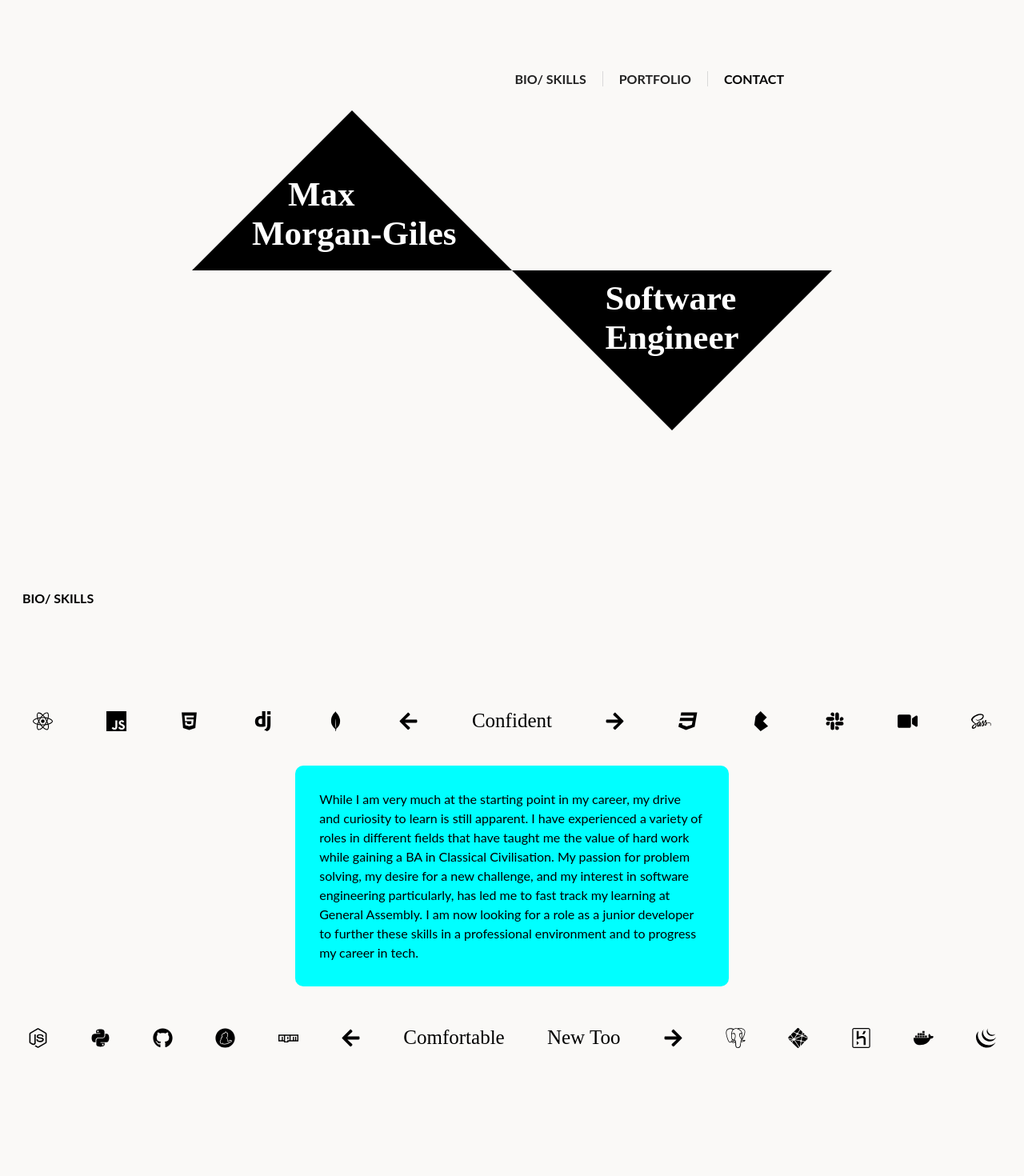
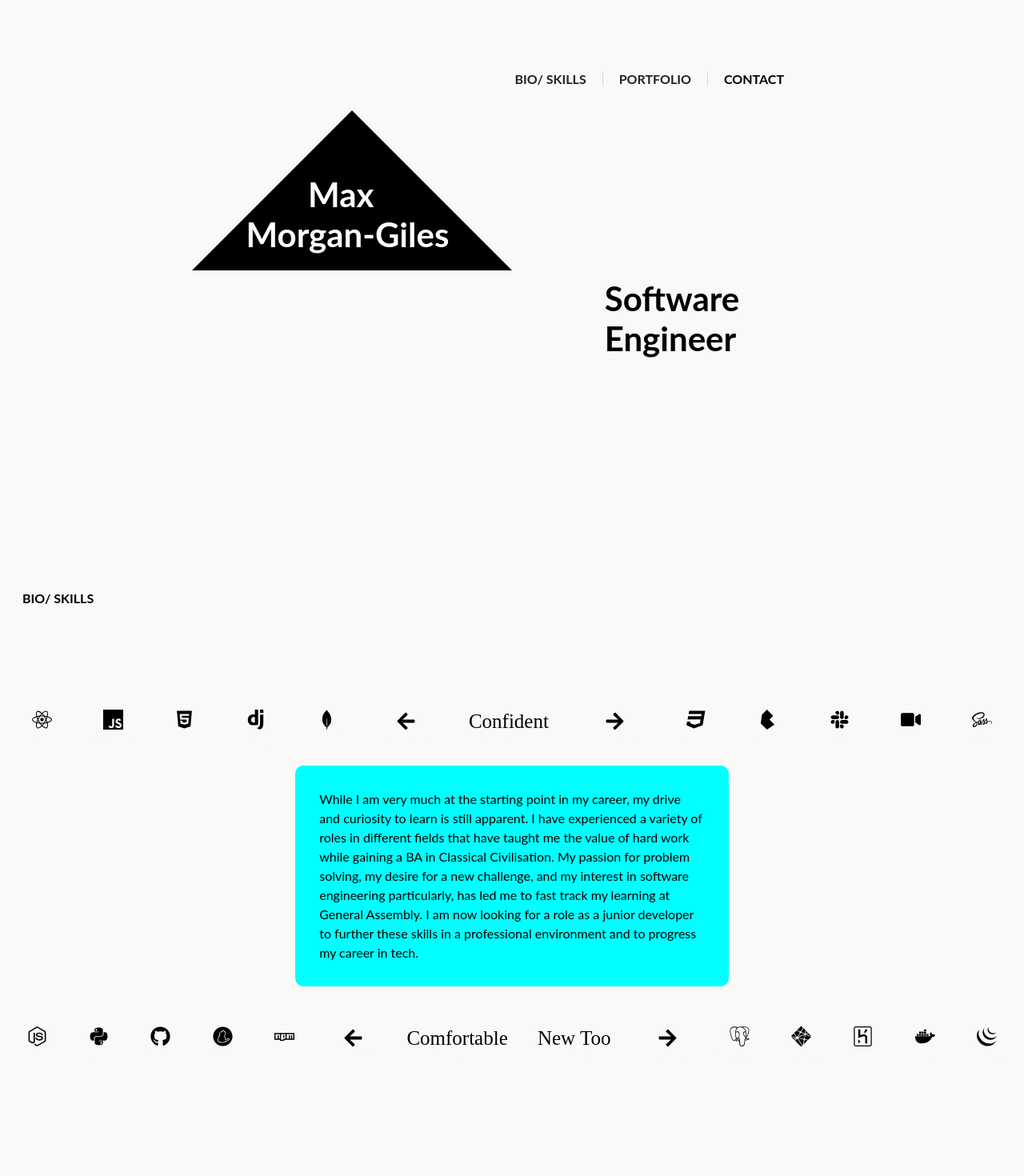
Before and after one commit to maccymg/Portfolio, a React (Create React App) app: page / in a window 1280 px wide. Shown: the top 1470 px of the page at 80% size. Built offline with nearby package versions, Linux system fonts and the light colour scheme.

Commit message:
icon-hover

```diff
--- a/src/components/common/Home.js
+++ b/src/components/common/Home.js
@@ -6,20 +6,52 @@ import BioSkills from '../info/BioSkills'
 import Contact from '../info/Contact'
 
 function Home() {
+
+  const [isWhite, setIsWhite] = React.useState(true)
+
+  React.useEffect(() => {
+
+    const color = setInterval(() => {
+      setIsWhite(!isWhite)
+    }, 3000)
+    return () => clearInterval(color)
+
+  })
+
+
+
+
+
   return (
     <div className="main">
       <Nav />
       <div className="shape-container">
-        <div className="shape">
-          <div className="shape-text">Max</div>
-          <div className="shape-text-bottom">Morgan-Giles</div>
-        </div>
-        <div className="shape-bottom">
-          <div className="text-container">
-            <div className="shape-text-right">Software</div>
-            <div className="shape-text-right-b">Engineer</div>
+        {isWhite ?
+          <div className="shape s-black">
+            <div className="shape-text s-t-white">Max</div>
+            <div className="shape-text-bottom s-t-white">Morgan-Giles</div>
           </div>
-        </div>
+          :
+          <div className="shape s-white">
+            <div className="shape-text s-t-black">Max</div>
+            <div className="shape-text-bottom s-t-black">Morgan-Giles</div>
+          </div>
+        }
+        {isWhite ?
+          <div className="shape-bottom s-b-white">
+            <div className="text-container">
+              <div className="shape-text-right s-t-black">Software</div>
+              <div className="shape-text-right-b s-t-black">Engineer</div>
+            </div>
+          </div>
+          :
+          <div className="shape-bottom s-b-black">
+            <div className="text-container">
+              <div className="shape-text-right s-t-white">Software</div>
+              <div className="shape-text-right-b s-t-white">Engineer</div>
+            </div>
+          </div>
+        }
       </div>
       <BioSkills />
       <Portfolio />
--- a/src/components/info/BioSkills.js
+++ b/src/components/info/BioSkills.js
@@ -5,6 +5,8 @@ import { SiJavascript, SiDjango, SiMongodb, SiPostgresql, SiBulma, SiNetlify, Si
 
 
 function BioSkills() {
+
+
   return (
     <div className="bio-skills-container">
       <div className="section-title-container">
@@ -12,19 +14,58 @@ function BioSkills() {
       </div>
       <div className="icon-container">
         <div className="icons">
+          <div className="icons-div">
             <FaReact />
+            <div className="icon-text">React</div>
+          </div>
+          <div className="icons-div">
             <SiJavascript />
+            <div className="icon-text">JavaScript</div>
+          </div>
+          <div className="icons-div">
             <FaHtml5 />
+            <div className="icon-text">HTML5</div>
+          </div>
+          <div className="icons-div">
             <SiDjango />
+            <div className="icon-text">Django</div>
+          </div>
+          <div className="icons-div">
             <SiMongodb />
+            <div className="icon-text">MongoDb</div>
+          </div>
+          <div className="icons-div">
             <FaArrowLeft />
+            <div className="icon-text-none">ArrowLeft</div>
+          </div>
+          <div className="icons-div">
             <div>Confident</div>
+            <div className="icon-text-none">Confident</div>
+          </div>
+          <div className="icons-div">
             <FaArrowRight />
+            <div className="icon-text-none">ArrowRight</div>
+          </div>
+          <div className="icons-div">
             <FaCss3 />
+            <div className="icon-text">CSS3</div>
+          </div>
+          <div className="icons-div">
             <SiBulma />
+            <div className="icon-text">Bulma</div>
+          </div>
+          <div className="icons-div">
             <FaSlack />
+            <div className="icon-text">Slack</div>
+          </div>
+          <div className="icons-div">
             <FaVideo />
+            <div className="icon-text">Zoom</div>
+          </div>
+          <div className="icons-div">
             <FaSass />
+            <div className="icon-text">Sass</div>
+          </div>
         </div>
       </div>
       <div className="bio-main">
@@ -36,20 +77,62 @@ function BioSkills() {
       </div>
       <div className="icon-container">
         <div className="icons">
+          <div className="icons-div">
             <FaNodeJs />
+            <div className="icon-text">NodeJs</div>
+          </div>
+          <div className="icons-div">
             <FaPython />
+            <div className="icon-text">Python</div>
+          </div>
+          <div className="icons-div">
             <FaGithub />
+            <div className="icon-text">Github</div>
+          </div>
+          <div className="icons-div">
             <FaYarn />
+            <div className="icon-text">Yarn</div>
+          </div>
+          <div className="icons-div">
             <FaNpm />
+            <div className="icon-text">Npm</div>
+          </div>
+          <div className="icons-div">
             <FaArrowLeft />
+            <div className="icon-text-none">ArrowLeft</div>
+          </div>
+          <div className="icons-div">
             <div>Comfortable</div>
+            <div className="icon-text-none">Comfortable</div>
+          </div>
+          <div className="icons-div">
             <div>New Too</div>
+            <div className="icon-text-none">New Too</div>
+          </div>
+          <div className="icons-div">
             <FaArrowRight />
+            <div className="icon-text-none">ArrowRight</div>
+          </div>
+          <div className="icons-div">
             <SiPostgresql />
+            <div className="icon-text">Postgresql</div>
+          </div>
+          <div className="icons-div">
             <SiNetlify />
+            <div className="icon-text">Netflify</div>
+          </div>
+          <div className="icons-div">
             <SiHeroku />
+            <div className="icon-text">Heroku</div>
+          </div>
+          <div className="icons-div">
             <FaDocker />
+            <div className="icon-text">Docker</div>
+          </div>
+          <div className="icons-div">
             <SiJquery />
+            <div className="icon-text">Jquery</div>
+          </div>
         </div>
       </div>
     </div>
--- a/src/components/info/Contact.js
+++ b/src/components/info/Contact.js
@@ -19,10 +19,10 @@ function Contact() {
       <div className="contact-main">
         <div className="contact-icons">
           <IoMdMail onClick={() => Linking.openURL('mailto:maxmorgangiles@gmail.com') }className="contact-icon"/>
-          <a href="https://www.github.com/maccymg">
+          <a href="https://www.github.com/maccymg" rel="noreferrer" target="_blank">
             <FaGithub className="contact-icon"/>
           </a>
-          <a href="https://www.linkedin.com/in/max-mg">
+          <a href="https://www.linkedin.com/in/max-mg" rel="noreferrer" target="_blank">
             <IoLogoLinkedin className="contact-icon"/>
           </a>
         </div>
--- a/src/styles/main.scss
+++ b/src/styles/main.scss
@@ -57,13 +57,21 @@ html {
   width: 0;
   height: 0;
   border: 200px solid transparent;
-  border-bottom-color: black;
+  // border-bottom-color: black;
   position: relative;
   top: -200px;
   display: flex;
   flex-direction: column;
   align-items: center;
   justify-content: flex-start;
+}
+
+.s-white {
+  border-bottom-color: #faf9f7;
+}
+
+.s-black {
+  border-bottom-color: black;
 }
 
 .shape-bottom {
@@ -78,6 +86,14 @@ html {
   align-items: center;
 }
 
+.s-b-black {
+  border-top-color: black;
+}
+
+.s-b-white {
+  border-top-color: #faf9f7
+}
+
 .shape-container {
   display: flex;
   flex-direction: row;
@@ -85,37 +101,50 @@ html {
 }
 
 .shape-text {
-  color: white;
+  // color: white;
   display: flex;
   align-items: flex-end;
   justify-content: flex-start;
   height: 200px;
   width: 200px;
   margin-top: 80px;
-  font-size: 43px;
+  font-size: 42px;
   font-weight: bold;
-  margin-left: 40px;
+  margin-left: 90px;
+  font-family: "Lato", "helvetica neue", helvetica, sans-serif;
 }
 
+.s-t-black {
+  color: black;
+}
+
+.s-t-white {
+  color: white;
+}
+
+
 .shape-text-bottom {
-  color: white;
+  // color: white;
   height: 200px;
   width: 300px;
-  font-size: 43px;
+  font-size: 42px;
   font-weight: bold;
-  margin-left: 50px;
+  margin-left: 35px;
+  font-family: "Lato", "helvetica neue", helvetica, sans-serif;
 }
 
 .shape-text-right {
-  font-size: 43px;
+  font-size: 42px;
   font-weight: bold;
-  color: white;
+  font-family: "Lato", "helvetica neue", helvetica, sans-serif;
+  // color: white;
 }
 
 .shape-text-right-b {
-  font-size: 43px;
+  font-size: 42px;
   font-weight: bold;
-  color: white;
+  font-family: "Lato", "helvetica neue", helvetica, sans-serif;
+  // color: white;
 }
 
 .text-container {
@@ -236,7 +265,7 @@ html {
 }
 
 .p-info-container {
-  margin: 0px 140px;
+  margin: 0px 80px;
   display: flex;
   flex-direction: column;
   align-items: center;
@@ -248,7 +277,7 @@ html {
 }
 
 .p-info-white {
-  margin: 0px 140px;
+  margin: 0px 80px;
   h1 {
     color: white;
   }
@@ -265,6 +294,20 @@ html {
   width: 450px;
   height: 270px;
   border: 1px solid black;
+}
+
+.project-links-container {
+  display: flex;
+  width: 200px;
+  justify-content: space-between;
+  margin-top: 10px;
+}
+
+.project-links {
+  text-decoration: none;
+  &:hover {
+    color: blue;
+  }
 }
 
 // * Bio Skills
@@ -337,6 +380,64 @@ html {
   color: black;
 }
 
+.icon-names {
+  display: flex;
+}
+
+.icon-names-left {
+  display: flex;
+}
+
+.icon-names-right {
+  display: flex;
+  margin-left: 50px;
+}
+
+.icon-text {
+  font-family: "Lato", "helvetica neue", helvetica, sans-serif;
+  font-weight: bold;
+  display: flex;
+  align-items: flex-end;
+  justify-content: center;
+  color: #faf9f7;
+  transition: all 250ms ease-in-out;
+  font-size: 13px;
+  height: 50px;
+  width: 40px;
+  margin-top: -30px;
+  &:hover {
+    color: black;
+  }
+}
+
+.icon-text-none {
+  display: flex;
+  align-items: flex-end;
+  justify-content: center;
+  color: #faf9f7;
+  font-size: 13px;
+  font-weight: bold;
+  font-family: "Lato", "helvetica neue", helvetica, sans-serif;
+}
+
+.icons-div {
+  display: flex;
+  flex-direction: column;
+  justify-content: center;
+  align-items: center;
+  transition: all 250ms ease-in-out;
+  &:hover {
+  color: black;
+}
+}
+
+.icons {
+  transition: all 250ms ease-in-out;
+  &:hover {
+    color: #222222;
+  }
+}
+
 // * CONTACT
 
 .contact-container {
@@ -367,8 +468,9 @@ html {
 
 .contact-icon {
   margin: 0px 30px;
-  font-size: 50px;
+  font-size: 35px;
   color: black;
+  cursor: pointer;
 }
 
 .back-to-top  {
@@ -379,5 +481,5 @@ html {
 }
 
 .contact-text {
-  font-size: 20px;
+  font-size: 15px;
 }
```
Also changed, not shown: src/components/info/Portfolio.js (+20 -0 lines). Lines whose indentation alone changed are shown as unchanged.
